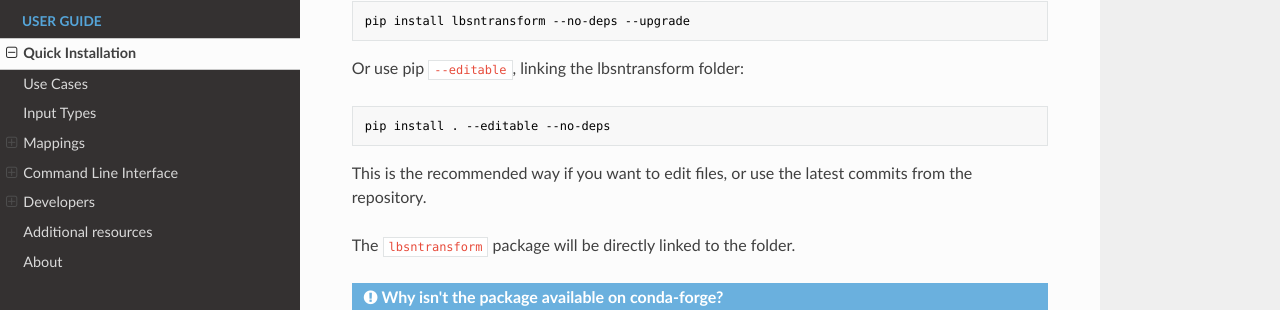
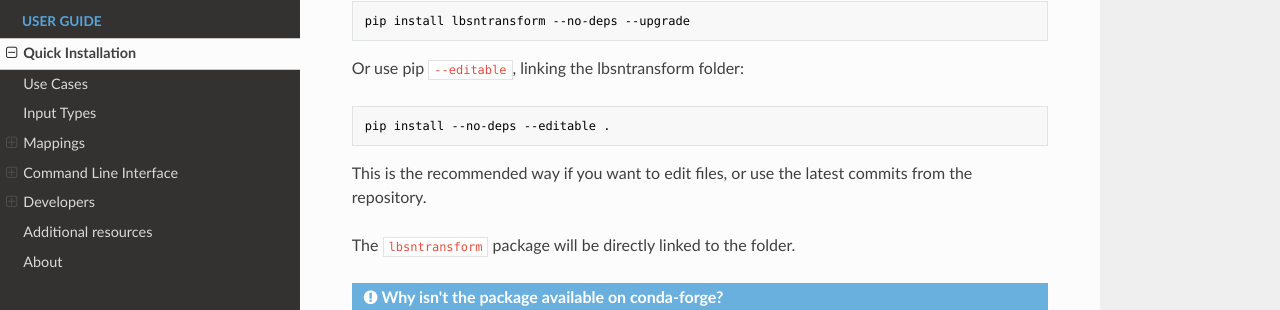
Before and after one commit to Sieboldianus/lbsntransform, an MkDocs documentation site: the page built from docs/quick-guide.md, in a window 1280 px wide and 900 px high, scrolled down 832 px. Shown: the part 141-451 px from the top of the window. Built offline with MkDocs 1.6.1, drawn with Linux system fonts in a browser that asks for light colours; nearby versions of some CDN libraries.

````diff
--- a/docs/quick-guide.md
+++ b/docs/quick-guide.md
@@ -37,7 +37,7 @@ pip install lbsntransform --no-deps --upgrade
 Or use pip `--editable`, linking the lbsntransform folder:
 
 ```bash
-pip install . --editable --no-deps
+pip install --no-deps --editable .
 ```
 
 This is the recommended way if you want to edit files, or use the latest commits from the repository.
````
